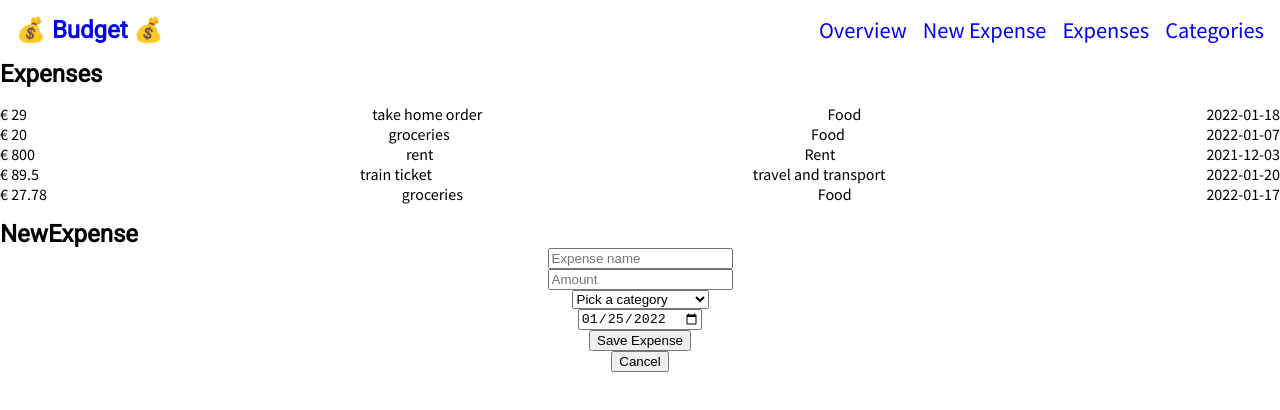
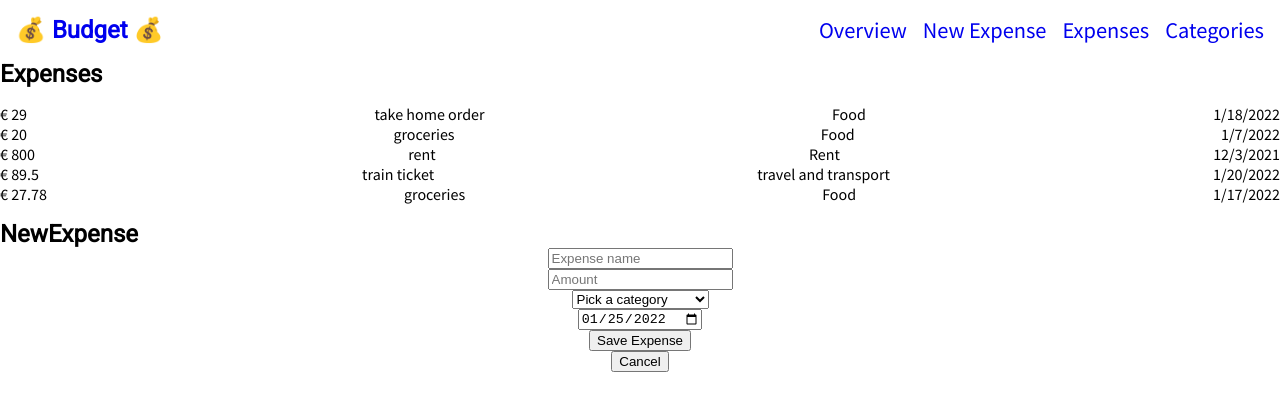
Before and after one commit to donatmarton/budget, a React (Create React App) app: page /expenses/new in a window 1280 px wide. Shown: the top 410 px of the page. Built offline with nearby package versions, Linux system fonts and the light colour scheme.

Commit message:
Date is displayed to user in locale format

```diff
--- a/src/App.js
+++ b/src/App.js
@@ -4,6 +4,7 @@ import {categoryData, spendingsData} from './data'
 import DataContext from './DataContext';
 import { Outlet } from 'react-router-dom';
 import Navbar from './components/nav/Navbar';
+import { parseDate } from './dates';
 import './App.css'
 
 
@@ -18,7 +19,13 @@ function App() {
 
   React.useEffect(() => {
     // fetch expenses data ...
-    setExpenses(spendingsData);
+    const convertedData = spendingsData.map( spending => {
+      return {
+        ...spending,
+        date: parseDate(spending.date),
+      }
+    })
+    setExpenses(convertedData);
   }, [])
 
   const addCategory = (categoryName) => {
--- a/src/components/ExpenseList.js
+++ b/src/components/ExpenseList.js
@@ -7,13 +7,14 @@ const ExpenseList = () => {
   const { expenses, getCategoryNameFromId } = React.useContext(DataContext);
   const expenseItems = expenses.map( expense => {
     const categoryName = getCategoryNameFromId(expense.categoryId);
+    const dateString = expense.date.toLocaleDateString();
     return (
       <Expense
         key={expense.id}
         amount={expense.amount}
         name={expense.name}
         category={categoryName}
-        date={expense.date}
+        date={dateString}
       />
     )
   })
--- a/src/dates.js
+++ b/src/dates.js
@@ -2,10 +2,12 @@ export function stringifyDate(date) {
   const year = date.getFullYear();
   const month = (date.getMonth() + 1).toString().padStart(2, "0");
   const day = date.getDate().toString().padStart(2, "0");
-  return `${year}-${month}-${day}`
+  return `${year}-${month}-${day}`;
 }
 
 export function parseDate(dateString) {
-  // TODO
-  throw Error("not implemented")
+  let [year, month, day] = dateString.split("-");
+  month = month - 1;
+  const date = new Date(year, month, day);
+  return date;
 }
--- a/src/routes/NewExpense.js
+++ b/src/routes/NewExpense.js
@@ -1,7 +1,7 @@
 import React from "react";
 import { useNavigate } from "react-router-dom";
 import DataContext from "../DataContext";
-import { stringifyDate } from "../dates"
+import { stringifyDate, parseDate } from "../dates"
 import "./NewExpense.css"
 
 
@@ -12,7 +12,7 @@ const NewExpense = () => {
     name: '',
     amount: '',
     categoryId: DEFAULT_SELECT,
-    date: stringifyDate(new Date()),
+    date: new Date(),
   });
   const navivate = useNavigate();
 
@@ -35,6 +35,8 @@ const NewExpense = () => {
     let value = event.target.value;
     if (name === "amount") {
       value = parseFloat(value);
+    } else if (name === "date") {
+      value = parseDate(value);
     }
     setExpenseData( prevState => ({
       ...prevState,
@@ -82,7 +84,7 @@ const NewExpense = () => {
           type="date"
           onChange={handleChange}
           name="date"
-          value={expenseData.date}
+          value={stringifyDate(expenseData.date)}
           required
         />
         <button type="submit">Save Expense</button>
```
